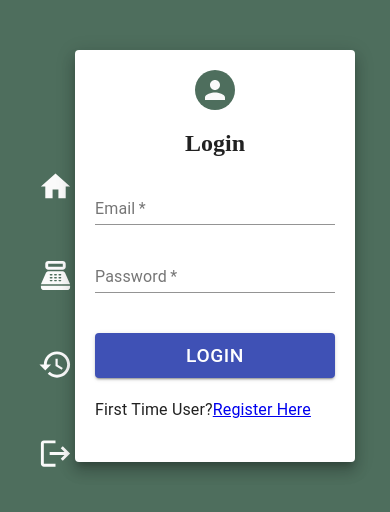
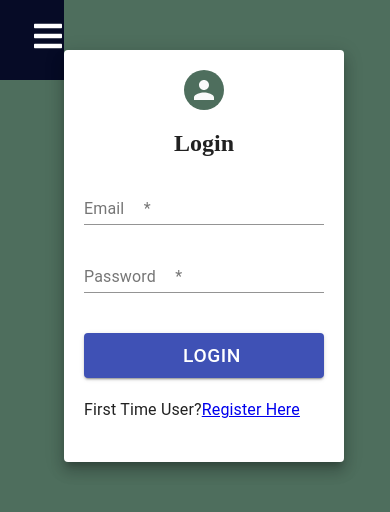
Before and after one commit to enukeWebDev/budget-tracker, a React (Create React App) app: page / in a window 390 px wide. Shown: the top 512 px of the page. Built offline with nearby package versions, Linux system fonts and the light colour scheme.

Commit message:
hamburger menu implemented but not styled - need conditionals for login page as well

```diff
--- a/package.json
+++ b/package.json
@@ -20,6 +20,7 @@
     "react": "^17.0.2",
     "react-apexcharts": "^1.3.9",
     "react-dom": "^17.0.2",
+    "react-icons": "^4.3.1",
     "react-moment": "^1.1.1",
     "react-router-dom": "^6.2.1",
     "react-scripts": "5.0.0",
--- a/src/components/navbar/Navbar.css
+++ b/src/components/navbar/Navbar.css
@@ -1,6 +1,79 @@
+.sidebar {
+  background-color: #060b26;
+  height: 80px;
+  display: flex;
+  justify-content: start;
+  align-items: center;
 
+}
 
-.navbar {
+.menu-bars {
+  margin-left: 2rem;
+  font-size: 2rem;
+  background: none;
+}
+
+.nav-menu{
+  background-color: #060b26;
+  width: 250px;
+  height: 100vh;
+  display: flex;
+  justify-content: center;
+  position: fixed;
+  top: 0;
+  left: -100%;
+  transition: 850ms;
+
+}
+
+.nav-menu.active {
+  left: 0;
+  transition: 350ms;
+}
+
+.nav-text {
+  display: flex;
+  justify-content: start;
+  align-items: center;
+  padding: 8px 0px 8px 16px;
+  list-style: none;
+  height: 60px;
+}
+
+.nav-text a {
+  text-decoration: none;
+  color: #f5f5f5;
+  font-size: 18px;
+  width: 95%;
+  height: 100%;
+  display: flex;
+  align-items: center;
+  padding: 0 16px;
+  border-radius: 4px;
+}
+
+.nav-text a:hover {
+  background-color: #1a83ff;
+}
+
+.nav-menu-items {
+  width: 100%;
+}
+
+.navbar-toggle {
+  background-color: #060b26;
+  width: 100%;
+  height: 80px;
+  display: flex;
+  justify-content: start;
+  align-items: center;
+}
+
+span {
+  margin-left: 16px;
+}
+
+/* .navbar {
   align-self: center;
   flex: 1;
   flex-direction: row;
@@ -26,3 +99,4 @@
   margin-bottom: 50px;
   padding-right: 40px;
 }
+ */
--- a/src/components/navbar/Navbar.js
+++ b/src/components/navbar/Navbar.js
@@ -1,36 +1,48 @@
+import React, { useState } from 'react';
+import * as FaIcons from "react-icons/fa";
+import * as AiIcons from "react-icons/ai";
+import { Link } from 'react-router-dom';
+import { NavbarData } from './NavbarData';
 import './Navbar.css';
-import React from 'react'
-import { NavLink } from 'react-router-dom'
+import { IconContext } from 'react-icons';
 
-import HomeIcon from '@mui/icons-material/Home';
-import PointOfSaleIcon from '@mui/icons-material/PointOfSale';
-import HistoryIcon from '@mui/icons-material/History';
-import LogoutIcon from '@mui/icons-material/Logout';
-import { grey } from '@mui/material/colors'
+function Sidebar() {
 
-
-function Navbar() {
+  const [sidebar, setSidebar] = useState(false);
+  const showSidebar = () => setSidebar(!sidebar);
 
   return (
-    <main>
+    <>
+      <IconContext.Provider value={{ color: '#fff' }}>
+        <div className="sidebar">
+          <Link to="#" className="menu-bars">
+            <FaIcons.FaBars onClick={showSidebar} />
+          </Link>
+        </div>
 
-      <section className="navbar">
-          <div className='home'>
-            <NavLink to="/home"> <HomeIcon fontSize="large" sx={{ color: grey[50] }}/> </NavLink>
-          </div>
-          <div className='allowances'>
-            <NavLink to="/allowances"> <PointOfSaleIcon fontSize='large' sx={{ color: grey[50] }}/> </NavLink>
-          </div>
-          <div className='expenses'>
-            <NavLink to="/transactions"> <HistoryIcon fontSize='large'sx={{ color: grey[50] }}/> </NavLink>
-          </div>
-          <div className='expenses'>
-            <NavLink to="/"> <LogoutIcon fontSize='large'sx={{ color: grey[50] }}/> </NavLink>
-          </div>
-      </section>
-
-  </main>
-  );
+        <nav className={sidebar ? "nav-menu active" : "nav-menu"}>
+          <ul className="nav-menu-items" onClick={showSidebar}>
+            <li className="navbar-toggle">
+              <Link to="#" className="menu-bars">
+                <AiIcons.AiOutlineClose />
+              </Link>
+            </li>
+            {/* Mapping the sidebar data */}
+            {NavbarData.map((item, index) => {
+              return (
+                <li key={index} className={item.cName}>
+                  <Link to={item.path}>
+                    {item.icon}
+                    <span>{item.title}</span>
+                  </Link>
+                </li>
+              )
+            })};
+          </ul>
+        </nav>
+      </IconContext.Provider>
+    </>
+  )
 }
 
-export default Navbar;
+export default Sidebar;
--- /dev/null
+++ b/src/components/navbar/NavbarData.js
@@ -0,0 +1,37 @@
+import React from 'react';
+import * as FaIcons from "react-icons/fa";
+import * as AiIcons from "react-icons/ai";
+import * as IoIcons from "react-icons/io";
+
+export const NavbarData = [
+  {
+    title: "Home",
+    path: "/home",
+    icon: <AiIcons.AiFillHome />,
+    cName: "nav-text"
+  },
+
+  {
+    title: "Adjust Budgets",
+    path: "/allowances",
+    icon: <FaIcons.FaCartPlus />,
+    cName: "nav-text"
+  },
+
+  {
+    title: "Transaction History",
+    path: "/transactions",
+    icon: <FaIcons.FaEnvelopeOpen />,
+    cName: "nav-text"
+  },
+
+  {
+    title: "Login",
+    path: "/",
+    icon: <IoIcons.IoIosPaper />,
+    cName: "nav-text"
+  },
+
+
+
+]
```
Also changed, not shown: 1 other file (tests, documents, lock files or other folders).
